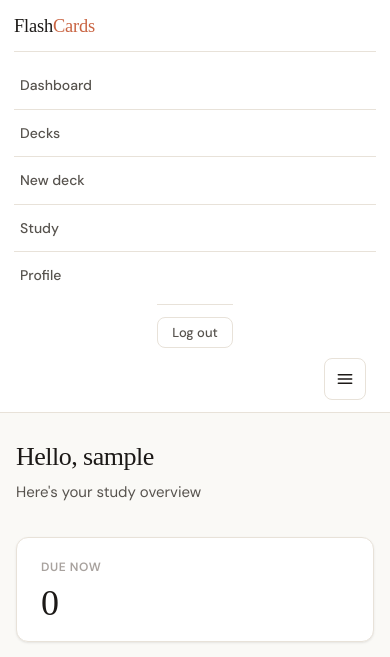
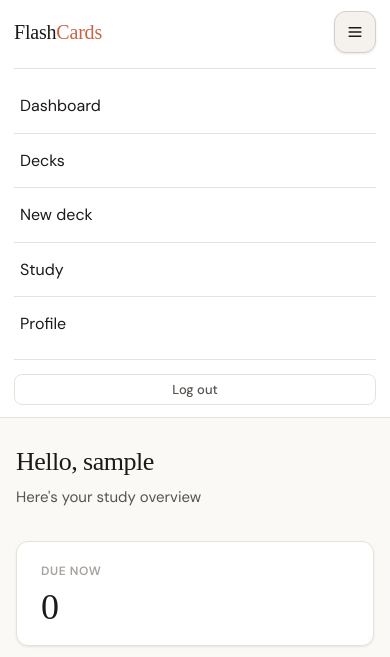
Before and after one commit to meshwho/FlashCardsWebsite, a Django app: page / in a window 390 px wide, after a click that opens the changed part. Shown: the top 657 px of the page. Run offline with Django 5.2, Linux system fonts and the light colour scheme; the visitor is signed in with stand-in values (Sample User, id 1); data comes from the database, SQL or seed files in the repository; data that the repository does not hold is empty; some web fonts are replaced.

Commit message:
Mobile version improved

```diff
--- a/static/css/site.css
+++ b/static/css/site.css
@@ -885,7 +885,32 @@ textarea { resize: vertical; min-height: 90px; }
     }
 }
 
-/* ── Mobile header improvements ── */
+/* ── Header refinement ── */
+
+.nav-shell {
+    max-width: 1040px;
+    margin: 0 auto;
+    padding: 0 24px;
+}
+
+.nav-topbar {
+    height: 60px;
+    display: flex;
+    align-items: center;
+    justify-content: space-between;
+    gap: 12px;
+}
+
+.nav-links-desktop {
+    display: flex;
+    align-items: center;
+    gap: 2px;
+    padding-bottom: 10px;
+}
+
+.mobile-menu {
+    display: none;
+}
 
 .nav-menu-toggle {
     display: none;
@@ -894,15 +919,21 @@ textarea { resize: vertical; min-height: 90px; }
     width: 42px;
     height: 42px;
     border: 1px solid var(--border);
-    border-radius: var(--radius-sm);
+    border-radius: 12px;
     background: var(--surface);
     color: var(--text);
     cursor: pointer;
     transition: background .15s, border-color .15s, transform .15s;
+    box-shadow: var(--shadow);
 }
 
 .nav-menu-toggle:hover {
     background: var(--surface-2);
+}
+
+.nav-menu-toggle.is-open {
+    background: var(--surface-2);
+    border-color: var(--border-2);
 }
 
 .nav-menu-icon {
@@ -914,14 +945,6 @@ textarea { resize: vertical; min-height: 90px; }
     stroke-linecap: round;
 }
 
-.mobile-menu-footer {
-    display: none;
-}
-
-.nav-logout-desktop {
-    display: block;
-}
-
 .nav-profile-desktop {
     display: inline-flex;
 }
@@ -930,29 +953,23 @@ textarea { resize: vertical; min-height: 90px; }
     display: none;
 }
 
+.mobile-menu-footer {
+    display: none;
+}
+
 @media (max-width: 640px) {
-    .site-header {
-        position: sticky;
-        top: 0;
+    .nav-shell {
+        padding: 0 14px;
     }
 
-    .nav-inner {
-        display: grid;
-        grid-template-columns: 1fr auto;
-        align-items: center;
-        gap: 10px;
-        padding: 12px 14px;
-        min-height: auto;
-    }
-
-    .nav-logo {
-        margin-right: 0;
-        font-size: 1.15rem;
+    .nav-topbar {
+        height: 64px;
     }
 
     .nav-user,
     .nav-profile-desktop,
-    .nav-logout-desktop {
+    .nav-logout-desktop,
+    .nav-links-desktop {
         display: none;
     }
 
@@ -964,31 +981,29 @@ textarea { resize: vertical; min-height: 90px; }
 
     .nav-menu-toggle {
         display: inline-flex;
-        justify-self: end;
     }
 
-    .nav-links {
+    .mobile-menu {
         display: none;
-        grid-column: 1 / -1;
-        width: 100%;
-        flex-direction: column;
-        gap: 0;
-        padding-top: 10px;
+        margin-top: 4px;
+        padding: 10px 0 12px;
         border-top: 1px solid var(--border);
+        animation: fadeIn .18s ease both;
     }
 
-    .nav-links.mobile-open {
-        display: flex;
+    .mobile-menu.mobile-open {
+        display: block;
     }
 
-    .nav-links a {
-        width: 100%;
-        padding: 12px 6px;
-        border-radius: 0;
-        background: transparent;
+    .mobile-menu a {
+        display: block;
+        padding: 14px 6px;
+        color: var(--text);
+        text-decoration: none;
+        font-size: 1rem;
     }
 
-    .nav-links a + a {
+    .mobile-menu a + a {
         border-top: 1px solid var(--border);
     }
 
@@ -998,9 +1013,9 @@ textarea { resize: vertical; min-height: 90px; }
 
     .mobile-menu-footer {
         display: block;
-        padding-top: 12px;
+        padding-top: 14px;
+        margin-top: 8px;
         border-top: 1px solid var(--border);
-        margin-top: 6px;
     }
 
     .mobile-logout-btn {
--- a/templates/base.html
+++ b/templates/base.html
@@ -10,11 +10,46 @@
 </head>
 <body>
     <header class="site-header">
-        <div class="nav-inner">
-            <a href="{% url 'dashboard' %}" class="nav-logo">Flash<span>Cards</span></a>
+        <div class="nav-shell">
+            <div class="nav-topbar">
+                <a href="{% url 'dashboard' %}" class="nav-logo">Flash<span>Cards</span></a>
+
+                {% if user.is_authenticated %}
+                    <div class="nav-right">
+                        <span class="nav-user">{{ user.username }}</span>
+
+                        <a href="#" class="btn btn-secondary btn-sm nav-profile-desktop">Profile</a>
+
+                        <form method="post" action="{% url 'logout' %}" class="nav-logout-desktop">
+                            {% csrf_token %}
+                            <button type="submit" class="btn-logout">Log out</button>
+                        </form>
+
+                        <button
+                            type="button"
+                            class="nav-menu-toggle"
+                            id="menuToggle"
+                            aria-label="Open menu"
+                            aria-expanded="false"
+                            aria-controls="mobileMenu"
+                        >
+                            <svg viewBox="0 0 24 24" class="nav-menu-icon" aria-hidden="true">
+                                <path d="M5 7H19" />
+                                <path d="M5 12H19" />
+                                <path d="M5 17H19" />
+                            </svg>
+                        </button>
+                    </div>
+                {% else %}
+                    <div class="nav-right">
+                        <a href="{% url 'login' %}" class="btn btn-secondary btn-sm">Log in</a>
+                        <a href="{% url 'signup' %}" class="btn btn-primary btn-sm">Sign up</a>
+                    </div>
+                {% endif %}
+            </div>
 
             {% if user.is_authenticated %}
-                <nav class="nav-links" id="mobileMenu">
+                <nav class="mobile-menu" id="mobileMenu">
                     <a href="{% url 'dashboard' %}">Dashboard</a>
                     <a href="{% url 'deck_list' %}">Decks</a>
                     <a href="{% url 'deck_create' %}">New deck</a>
@@ -29,29 +64,12 @@
                     </div>
                 </nav>
 
-                <div class="nav-right">
-                    <button type="button" class="nav-menu-toggle" id="menuToggle" aria-label="Open menu" aria-expanded="false" aria-controls="mobileMenu">
-                        <svg viewBox="0 0 24 24" class="nav-menu-icon" aria-hidden="true">
-                            <path d="M4 7H20" />
-                            <path d="M4 12H20" />
-                            <path d="M4 17H20" />
-                        </svg>
-                    </button>
-
-                    <span class="nav-user">{{ user.username }}</span>
-
-                    <a href="#" class="btn btn-secondary btn-sm nav-profile-desktop">Profile</a>
-
-                    <form method="post" action="{% url 'logout' %}" class="nav-logout-desktop">
-                        {% csrf_token %}
-                        <button type="submit" class="btn-logout">Log out</button>
-                    </form>
-                </div>
-            {% else %}
-                <div class="nav-right">
-                    <a href="{% url 'login' %}" class="btn btn-secondary btn-sm">Log in</a>
-                    <a href="{% url 'signup' %}" class="btn btn-primary btn-sm">Sign up</a>
-                </div>
+                <nav class="nav-links nav-links-desktop">
+                    <a href="{% url 'dashboard' %}">Dashboard</a>
+                    <a href="{% url 'deck_list' %}">Decks</a>
+                    <a href="{% url 'deck_create' %}">New deck</a>
+                    <a href="{% url 'study_today' %}">Study</a>
+                </nav>
             {% endif %}
         </div>
     </header>
@@ -71,6 +89,7 @@
             toggleBtn.addEventListener("click", function () {
                 const isOpen = menu.classList.toggle("mobile-open");
                 toggleBtn.setAttribute("aria-expanded", isOpen ? "true" : "false");
+                toggleBtn.classList.toggle("is-open", isOpen);
             });
 
             document.addEventListener("click", function (event) {
@@ -79,6 +98,7 @@
 
                 if (!clickedInsideMenu && !clickedToggle) {
                     menu.classList.remove("mobile-open");
+                    toggleBtn.classList.remove("is-open");
                     toggleBtn.setAttribute("aria-expanded", "false");
                 }
             });
```
